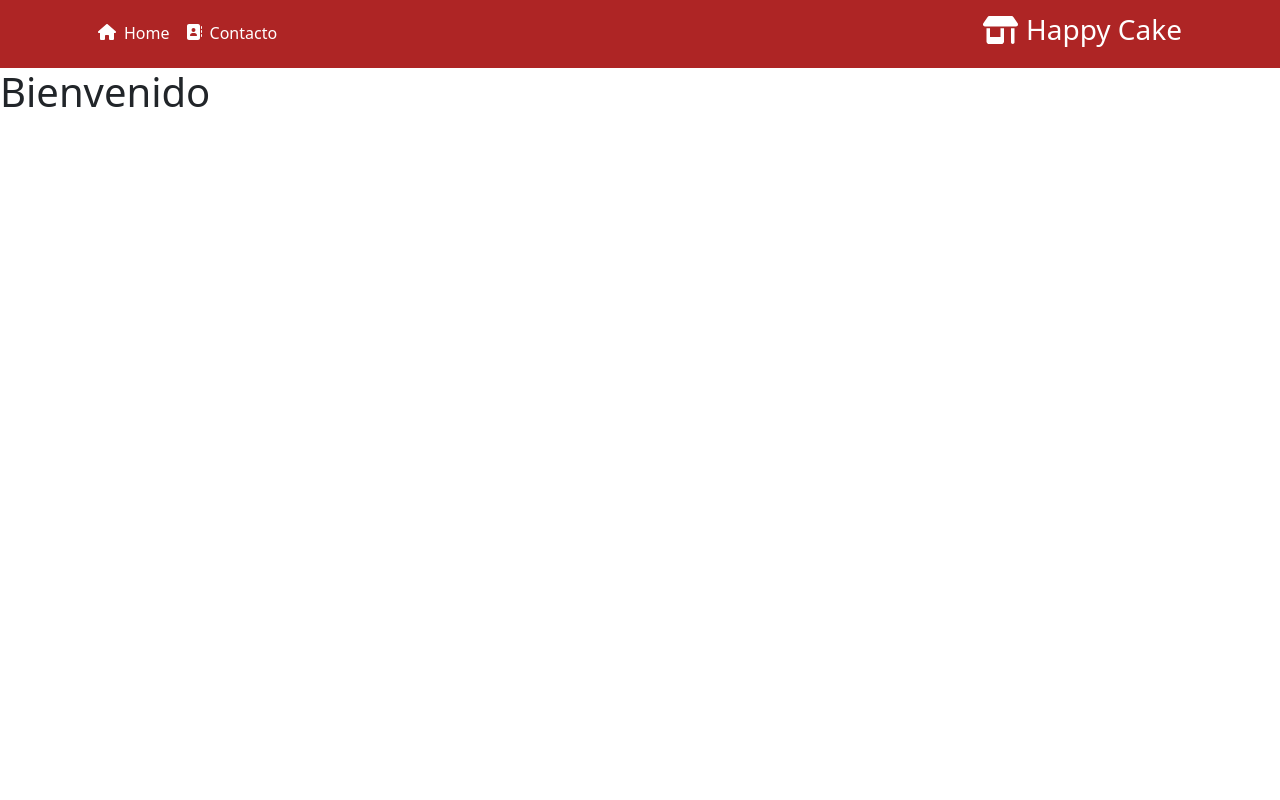
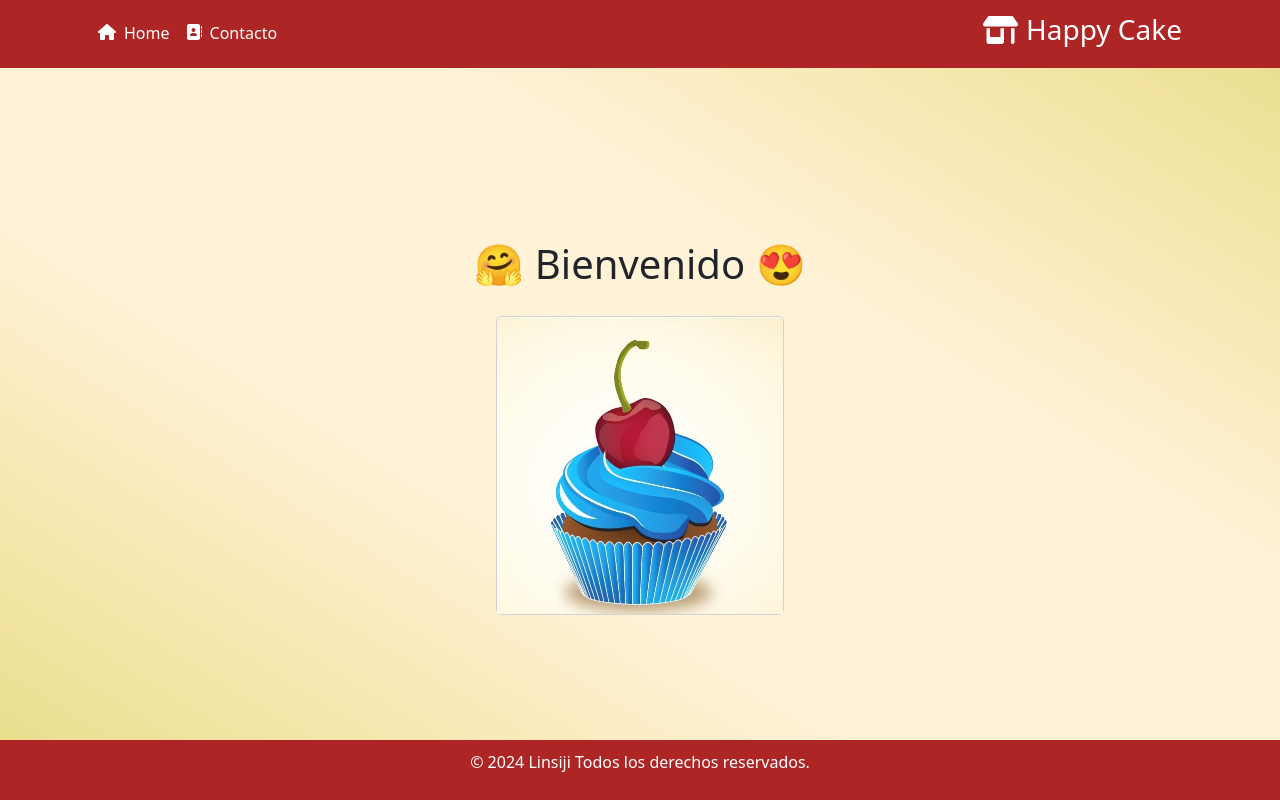
Before and after one commit to linsijiLaGuara/DL-HappyCake, a React (Vite) app in the folder happycake/: page /home in a window 1280 px wide. Built offline with nearby package versions, Linux system fonts and the light colour scheme.

Commit message:
add: footer

```diff
--- a/happycake/src/App.css
+++ b/happycake/src/App.css
@@ -1,6 +1,5 @@
 #root {
-  max-width: 1280px;
-  margin: 0 auto;
-  padding: 2rem;
+  margin: 0;
   text-align: center;
+  background-image: linear-gradient(to right top, #e6de87, #efe29b, #f6e7af, #fbecc3, #fef2d7, #fef2d7, #fef2d7, #fef2d7, #fbecc3, #f6e7af, #efe29b, #e6de87);
 }
--- a/happycake/src/App.jsx
+++ b/happycake/src/App.jsx
@@ -2,6 +2,8 @@ import { Route, Routes } from "react-router-dom";
 import NavBar from "./components/NavBar";
 import { Home } from "./views/Home";
 import { Contact } from "./views/Contact";
+import  Footers  from "./components/Footers";
+import "./App.css";
 const App = () => {
   return (
     <>
@@ -10,6 +12,7 @@ const App = () => {
         <Route path="/home" element={<Home />} />
         <Route path="/contacto" element={<Contact />} />
       </Routes>
+      <Footers />
     </>
   );
 };
--- a/happycake/src/components/Footer.jsx
+++ /dev/null
@@ -1,3 +0,0 @@
-export  const Footer =()=>{
-
-}
--- /dev/null
+++ b/happycake/src/components/Footers.css
@@ -0,0 +1,9 @@
+.footer {
+  background-color: rgb(174, 37, 37);
+  color: white;
+  text-align: center;
+  padding: 10px;
+  position: fixed;
+  bottom: 0;
+  width: 100%;
+}
--- /dev/null
+++ b/happycake/src/components/Footers.jsx
@@ -0,0 +1,13 @@
+
+import React from "react";
+import "./Footers.css";
+
+const Footers = () => {
+  return (
+    <footer className="footer">
+      <p>© 2024 Linsiji Todos los derechos reservados.</p>
+    </footer>
+  );
+};
+
+export default Footers;
--- a/happycake/src/index.css
+++ /dev/null
@@ -1,6 +0,0 @@
-:root {
-  font-family: Inter, system-ui, Avenir, Helvetica, Arial, sans-serif;
-  line-height: 1.5;
-  font-weight: 400;
-
-}
--- a/happycake/src/main.jsx
+++ b/happycake/src/main.jsx
@@ -3,7 +3,7 @@ import ReactDOM from "react-dom/client";
 import { BrowserRouter } from "react-router-dom";
 import App from "./App.jsx";
 import "bootstrap/dist/css/bootstrap.min.css";
-import "./index.css";
+
 
 ReactDOM.createRoot(document.getElementById("root")).render(
   <React.StrictMode>
--- /dev/null
+++ b/happycake/src/views/Home.css
@@ -0,0 +1,11 @@
+.welcome-container {
+    display: flex;
+    flex-direction: column;
+    align-items: center;
+    justify-content: center;
+    height: 90vh;
+  }
+
+  .card-center {
+    margin-top: 20px;
+  }
--- a/happycake/src/views/Home.jsx
+++ b/happycake/src/views/Home.jsx
@@ -1,11 +1,20 @@
 import React from "react";
 import PropTypes from "prop-types";
+import Card from "react-bootstrap/Card";
+import imgPoke from "../assets/img/ponkelindo.jpg";
+import './Home.css'
 
 export const Home = (props) => {
-  return(
-    <>
-    <h1>Bienvenido</h1>
-    </>
+  return (
+    <div className="welcome-container">
+      <h1>🤗 Bienvenido 😍</h1>
+
+      <div className="card-center">
+        <Card style={{ width: "18rem" }}>
+          <Card.Img variant="top" src={imgPoke} />
+        </Card>
+      </div>
+    </div>
   );
 };
 
```
Also changed, not shown: happycake/src/assets/img/ponkelindo.jpg (added).
